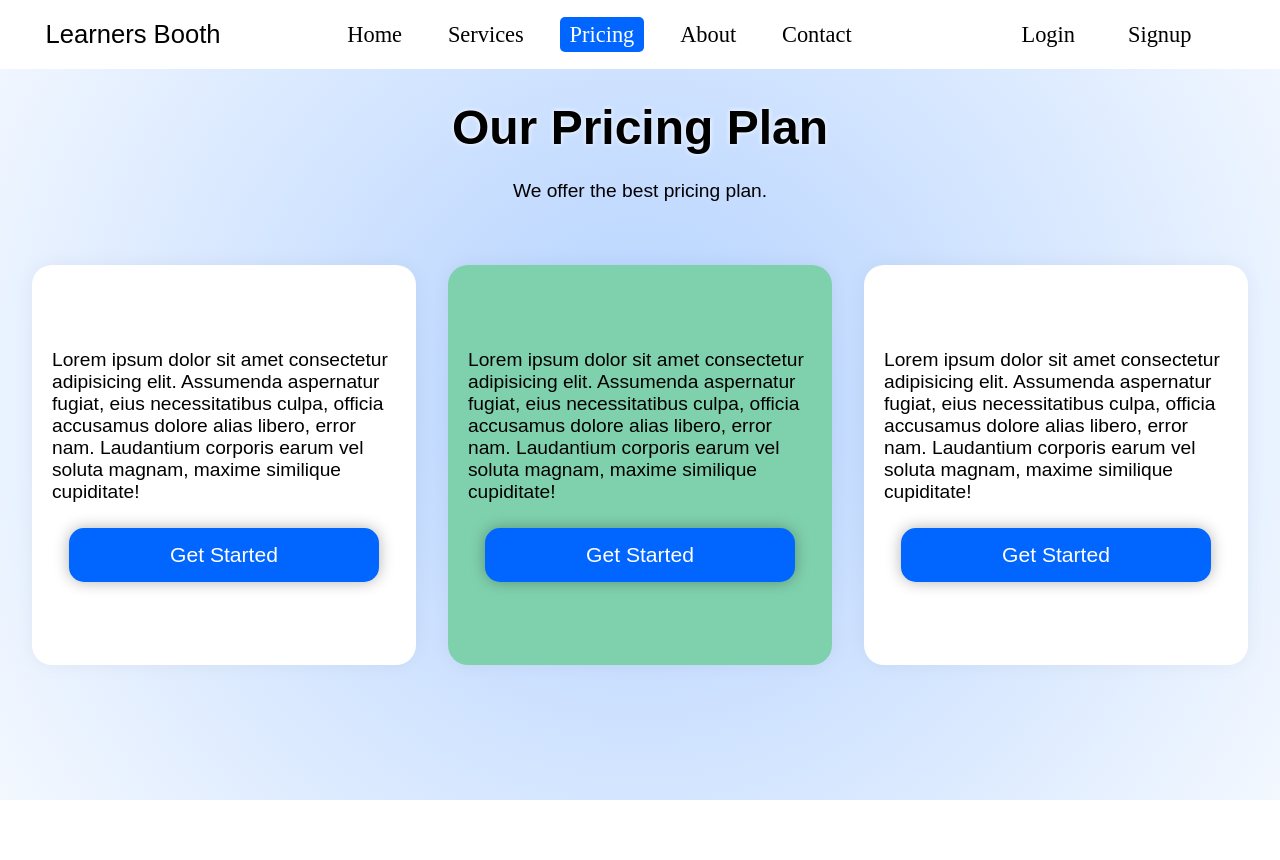
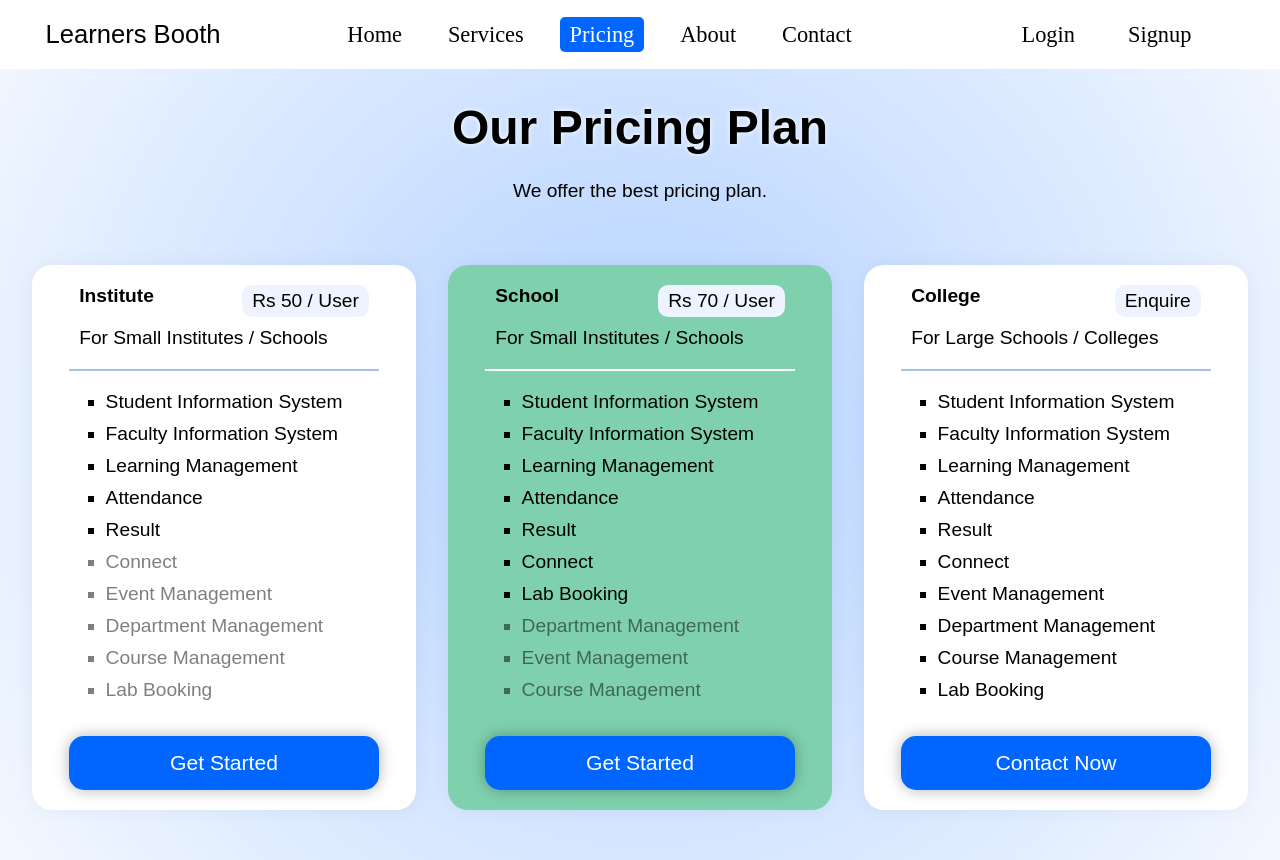
Before and after one commit to sharat0/lb-landing, a PHP site: page /pricing/index.html in a window 1280 px wide. Before the commit the page ends 800 px from the top, so only its background shows below. Run offline with PHP 8.4, Linux system fonts and the light colour scheme.

Commit message:
Pricing Page Completed

```diff
--- a/pricing/index.html
+++ b/pricing/index.html
@@ -28,23 +28,77 @@
         <p>We offer the best pricing plan.</p>
         <div class="flex">
             <div class="block">
-                Lorem ipsum dolor sit amet consectetur adipisicing elit. Assumenda aspernatur fugiat, eius
-                necessitatibus culpa, officia accusamus dolore alias libero, error nam. Laudantium corporis earum vel
-                soluta magnam, maxime similique cupiditate!
+                <div class="pricing-name-data">
+                    <div class="flex">
+                        <!-- <div class="name-details"> -->
+                        <span class="name">Institute</span>
+                        <span class="price">Rs 50 / User</span>
+                        <!-- </div> -->
+                    </div>
+                    <span class="name-data">For Small Institutes / Schools </span>
+                </div>
+                <UL>
+                    <LI>Student Information System</LI>
+                    <LI>Faculty Information System</LI>
+                    <LI>Learning Management</LI>
+                    <LI>Attendance</LI>
+                    <LI>Result</LI>
+                    <LI class="unactive">Connect</LI>
+                    <LI class="unactive">Event Management</LI>
+                    <LI class="unactive">Department Management</LI>
+                    <LI class="unactive">Course Management</LI>
+                    <LI class="unactive">Lab Booking</LI>
+                </UL>
                 <span class="btn">Get Started</span>
             </div>
             <div class="block recommended">
-                Lorem ipsum dolor sit amet consectetur adipisicing elit. Assumenda aspernatur fugiat, eius
-                necessitatibus culpa, officia accusamus dolore alias libero, error nam. Laudantium corporis earum vel
-                soluta magnam, maxime similique cupiditate!
+                <div class="pricing-name-data">
+                    <div class="flex">
+                        <!-- <div class="name-details">/ -->
+                        <span class="name">School</span>
+                        <span class="price">Rs 70 / User</span>
+                        <!-- </div> -->
+                    </div>
+                    <span class="name-data">For Small Institutes / Schools </span>
+                </div>
+                <UL>
+                    <LI>Student Information System</LI>
+                    <LI>Faculty Information System</LI>
+                    <LI>Learning Management</LI>
+                    <LI>Attendance</LI>
+                    <LI>Result</LI>
+                    <LI>Connect</LI>
+                    <LI>Lab Booking</LI>
+                    <LI class="unactive">Department Management</LI>
+                    <LI class="unactive">Event Management</LI>
+                    <LI class="unactive">Course Management</LI>
+                </UL>
                 <span class="btn">Get Started</span>
 
             </div>
             <div class="block">
-                Lorem ipsum dolor sit amet consectetur adipisicing elit. Assumenda aspernatur fugiat, eius
-                necessitatibus culpa, officia accusamus dolore alias libero, error nam. Laudantium corporis earum vel
-                soluta magnam, maxime similique cupiditate!
-                <span class="btn">Get Started</span>
+                <div class="pricing-name-data">
+                    <div class="flex">
+                        <!-- <div class="name-details"> -->
+                        <span class="name">College</span>
+                        <span class="price">Enquire</span>
+                        <!-- </div> -->
+                    </div>
+                    <span class="name-data">For Large Schools / Colleges</span>
+                </div>
+                <UL>
+                    <LI>Student Information System</LI>
+                    <LI>Faculty Information System</LI>
+                    <LI>Learning Management</LI>
+                    <LI>Attendance</LI>
+                    <LI>Result</LI>
+                    <LI>Connect</LI>
+                    <LI>Event Management</LI>
+                    <LI>Department Management</LI>
+                    <LI>Course Management</LI>
+                    <LI>Lab Booking</LI>
+                </UL>
+                <span class="btn">Contact Now</span>
 
             </div>
         </div>
--- a/style.css
+++ b/style.css
@@ -397,6 +397,7 @@ p {
     background: radial-gradient(circle, rgba(0, 102, 255, 0.3029586834733894) 0%, rgba(228, 239, 255, 0.43461134453781514) 100%);
     min-height: 100vh;
     padding-top: 100px;
+    padding-bottom: 50px;
 }
 
 #pricing h1 {
@@ -427,8 +428,45 @@ p {
     box-shadow: 0 0 20px rgba(0, 0, 0, .05);
 }
 
-.recommended{
-    background-color: #7FD1AE !important;
+#pricing ul li{
+    list-style-type:square;
+    margin-bottom: 10px;
+}
+
+#pricing .unactive{
+    opacity:.5!important ;
+}
+
+
+.pricing-name-data{
+    padding: 20PX 10PX;
+    padding-top: 0;
+    margin-bottom: 20PX;
+    border-bottom: 2PX SOLID #a3c4f1;
+    width: 90%;
+}
+
+.pricing-name-data .flex {
+    justify-content: space-between;
+    margin-bottom: 10px;
+}
+
+#pricing .name-details{
+    display: block;
+    justify-content: space-between;
+
+}
+
+.name{
+    font-weight: bold;
+
+}
+
+.price{
+    background-color: #edf4ff;
+    padding: 5px 10px;
+    border-radius: 10px;
+
 }
 
 #pricing .btn{
@@ -436,3 +474,14 @@ p {
     width: 90%;
     margin-top: 25px;
 }
+
+
+
+.recommended{
+    background-color: #7FD1AE !important;
+}
+
+
+.recommended .pricing-name-data{
+    border-bottom: 2PX SOLID #fff;
+}
```
